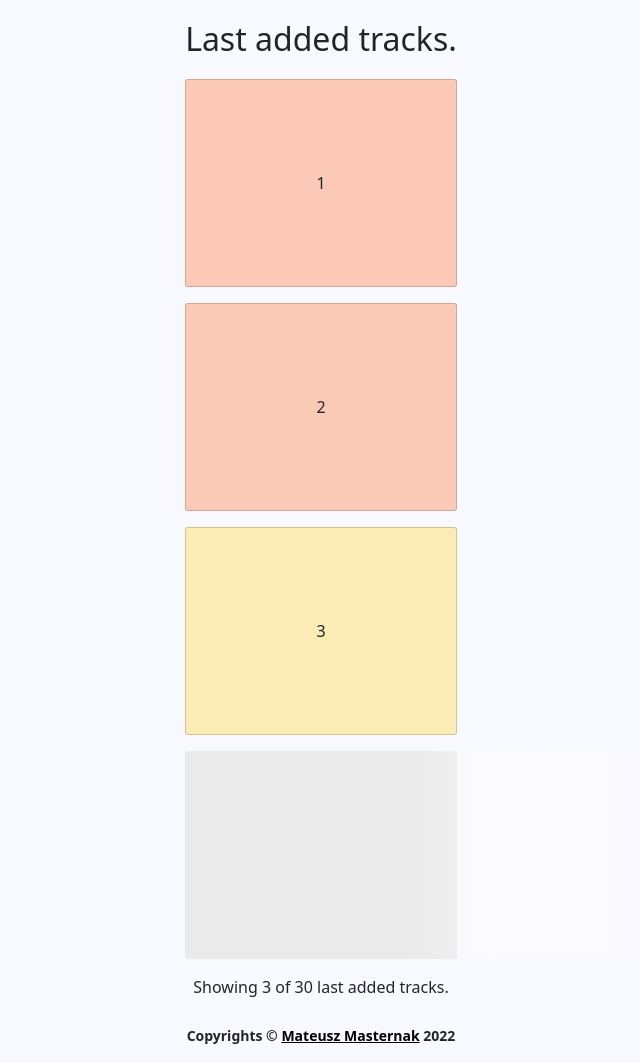
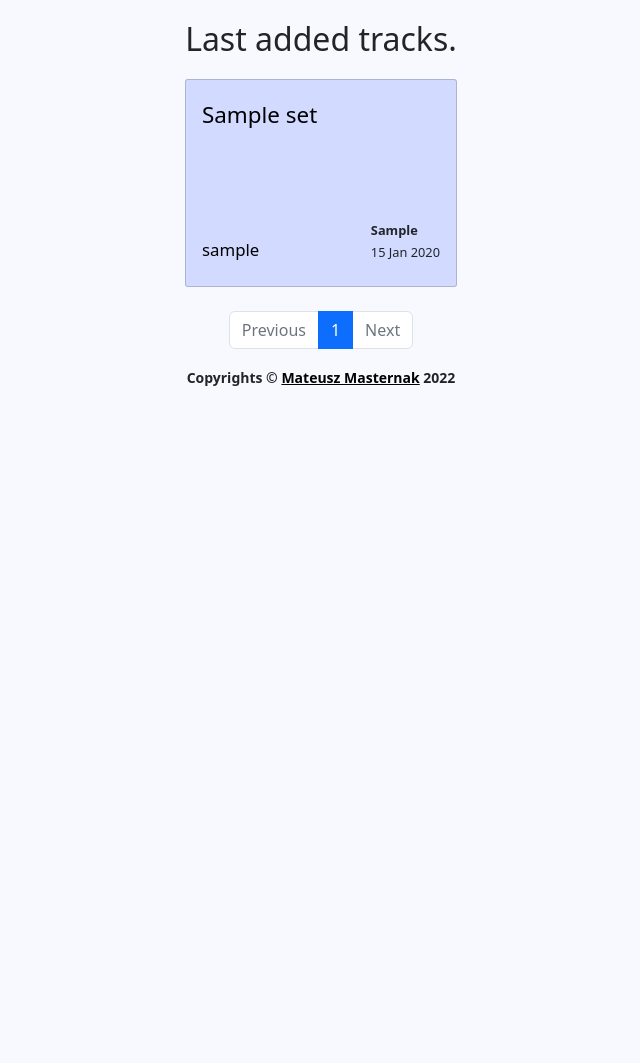
Before and after one commit to MateuszMasternak/mix-space-app, a Django app: page / in a window 1280 px wide. Shown: the part 60-1123 px from the top of the page, without its empty margins (319-959 px from the left). After the commit the page ends 446 px from the top, so only its background shows below. Run offline with Django 4.2, Linux system fonts and the light colour scheme; tables that the repository leaves empty hold one stand-in row (values such as "Sample post"); some libraries are stand-ins or nearby versions.

Commit message:
update track's cards, .gitingore, add pagination

```diff
--- a/mixspace/music/views.py
+++ b/mixspace/music/views.py
@@ -1,8 +1,9 @@
 from django.shortcuts import render, redirect
 from django.contrib.auth import authenticate, login, logout
 from django.http import JsonResponse
+from django.core.paginator import Paginator
 
-from .models import User
+from .models import User, Set
 from .forms import SignUpForm, LogInForm, AddSetForm, UserAvatarForm
 
 from datetime import datetime
@@ -13,12 +14,16 @@ def index(request):
     log_in_form = LogInForm
     add_set_form = AddSetForm
 
-
+    tracks = Set.objects.all().order_by('-time_added')
+    paginator = Paginator(tracks, 5)
+    page_number = request.GET.get('page')
+    page_obj = paginator.get_page(page_number)
 
     return render(request, 'music/index.html', {
         'sign_up_form': sign_up_form,
         'log_in_form': log_in_form,
-        'add_set_form': add_set_form
+        'add_set_form': add_set_form,
+        'page_obj': page_obj
     })
 
 
--- a/mixspace/static/music/css/styles.css
+++ b/mixspace/static/music/css/styles.css
@@ -21,57 +21,55 @@ body {
     margin-bottom: -0.1em;
 }
 
+.track-title {
+    font-size: 0.8em;
+}
+
+.track-title, .track-artist {
+    color: black;
+    text-decoration: none;
+}
+
 .card {
     height: 13em;
     width: 17em;
     margin-bottom: 1em;
+    display: flex;
+    flex-direction: column;
+    background-color: rgb(210, 218, 255);
+    justify-content: space-between;
+    padding: 1em;
     border-radius: 3px;
-    transition: all 200ms ease-in-out;
+    transition: all 200ms ease-in-out 0s;
+}
+
+.card-bottom {
     display: flex;
-    align-items: center;
-    justify-content: center;
-    flex-direction: column;
+    justify-content: space-between;
+    align-items: flex-end;
+}
+
+.track-artist {
+    font-size: 0.7em;
+}
+
+.track-genre {
+    font-size: 0.8em;
+    font-weight: bold;
+}
+
+.track-datetime {
+    font-size: 0.8em;
+    margin-top: -1em;
+    margin-bottom: 0.6em;
 }
 
 .card:hover {
     box-shadow: 0 4px 10px rgba(0, 0, 0, 0.2);
 }
 
-.card-actions {
-    margin-top: 1em;
-}
-
-.skeleton-card {
-    height: 13em;
-    width: 17em;
-    border-radius: 3px;
-    transition: all 200ms ease-in-out;
-    position: relative;
-    background-color: #eaeaea;
-}
-
-.skeleton-card::after {
-    content: "";
-    position: absolute;
-    top: 0;
-    right: 0;
-    bottom: 0;
-    left: 0;
-    transform: translateX(-100%);
-    background-image: linear-gradient(90deg, rgba(255, 255, 255, 0) 0, rgba(255, 255, 255, 0.2) 20%, rgba(255, 255, 255, 0.5) 60%, rgba(255, 255, 255, 0));
-    animation: load 1s infinite;
-}
-
-@keyframes load {
-    100% {
-      transform: translateX(100%);
-    }
-}
-
-@media screen and (prefers-reduced-motion: reduce) {
-    .skeleton-card::after {
-      animation: none;
-    }
+.pagination-parent {
+    margin-top: -1em;
 }
 
 .field-width {
--- a/mixspace/templates/music/index.html
+++ b/mixspace/templates/music/index.html
@@ -19,7 +19,7 @@
                     <path d="M8 12a1 1 0 1 0 0-2 1 1 0 0 0 0 2z"/>
                     <path d="M4 0a2 2 0 0 0-2 2v12a2 2 0 0 0 2 2h8a2 2 0 0 0 2-2V2a2 2 0 0 0-2-2H4zm1 2h6a1 1 0 0 1 1 1v2.5a1 1 0 0 1-1 1H5a1 1 0 0 1-1-1V3a1 1 0 0 1 1-1zm3 12a3 3 0 1 1 0-6 3 3 0 0 1 0 6z"/>
                 </svg>
-                <a class="navbar-brand mb-1 h1">mix-space</a>
+                <a class="navbar-brand mb-1 h1" href="{% url 'index' %}">mix-space</a>
             </div>
             <button class="navbar-toggler" type="button" data-bs-toggle="collapse"
                 data-bs-target="#navbarSupportedContent" aria-controls="navbarSupportedContent"
@@ -80,19 +80,67 @@
     <div id="home-page">
         <h1 class="h1-pos">Last added tracks.</h1>
         <div class="d-flex align-items-center flex-column p-4">
-            <div id="card-container">
-            </div>
-            <div id="loader">
-            <div class="skeleton-card"></div>
-            </div>
-            <div class="card-actions">
-            <span>Showing
-                <span id="card-count"></span> of
-                <span id="card-total"></span> last added tracks.
-            </span>
-            </div>
+            {% for track in page_obj %}
+                <article class="card">
+                    <h3><a href="" class="track-title">{{track.title}}</a></h3>
+                    <div class="card-bottom">
+                        <h4><a href="" class="track-artist">{{track.artist}}</a></h4>
+                        <div>
+                            <p class="track-genre">{{track.genre}}</p>
+                            <p class="track-datetime">{{track.time_added | date:"d M Y"}}</p>
+                        </div>
+                    </div>
+                </article>
+            {% endfor %}
         </div>
     </div>
+
+    <nav class="pagination-parent">
+        <ul class="pagination justify-content-center">
+            {% if page_obj.has_previous %}
+                <li class="page-item">
+                    <a class="page-link" href="?page={{ page_obj.previous_page_number }}">Previous</a>
+                </li>
+                <li class="page-item">
+                    <a class="page-link" href="?page=1">1</a>
+                </li>
+            {% else %}
+                <li class="page-item disabled">
+                    <a class="page-link" href="#">Previous</a>
+                </li>
+                <li class="page-item active">
+                    <a class="page-link" href="?page=1">1</a>
+                </li>
+            {% endif %}
+            {% if page_obj.has_previous and page_obj.has_next %}
+                <li class="page-item active">
+                    <a class="page-link" href="?page={{ page_obj.number }}">{{ page_obj.number }}</a>
+                </li>
+            {% endif %}
+
+            {% if page_obj.has_next %}
+                <li class="page-item">
+                    <a class="page-link"
+                       href="?page={{ page_obj.paginator.num_pages }}">{{ page_obj.paginator.num_pages }}</a>
+                </li>
+                <li class="page-item">
+                    <a class="page-link" href="?page={{ page_obj.next_page_number }}">Next</a>
+                </li>
+            {% elif page_obj.paginator.num_pages is 1 %}
+                <li class="page-item disabled">
+                    <a class="page-link" href="#">Next</a>
+                </li>
+            {% else %}
+                <li class="page-item active">
+                    <a class="page-link"
+                       href="?page={{ page_obj.paginator.num_pages }}">{{ page_obj.paginator.num_pages }}</a>
+                </li>
+                <li class="page-item disabled">
+                    <a class="page-link" href="#">Next</a>
+                </li>
+            {% endif %}
+        </ul>
+    </nav>
 
     {% if not user.is_authenticated %}
         <div id="log-in">
```
Also changed, not shown: 1 other file.
